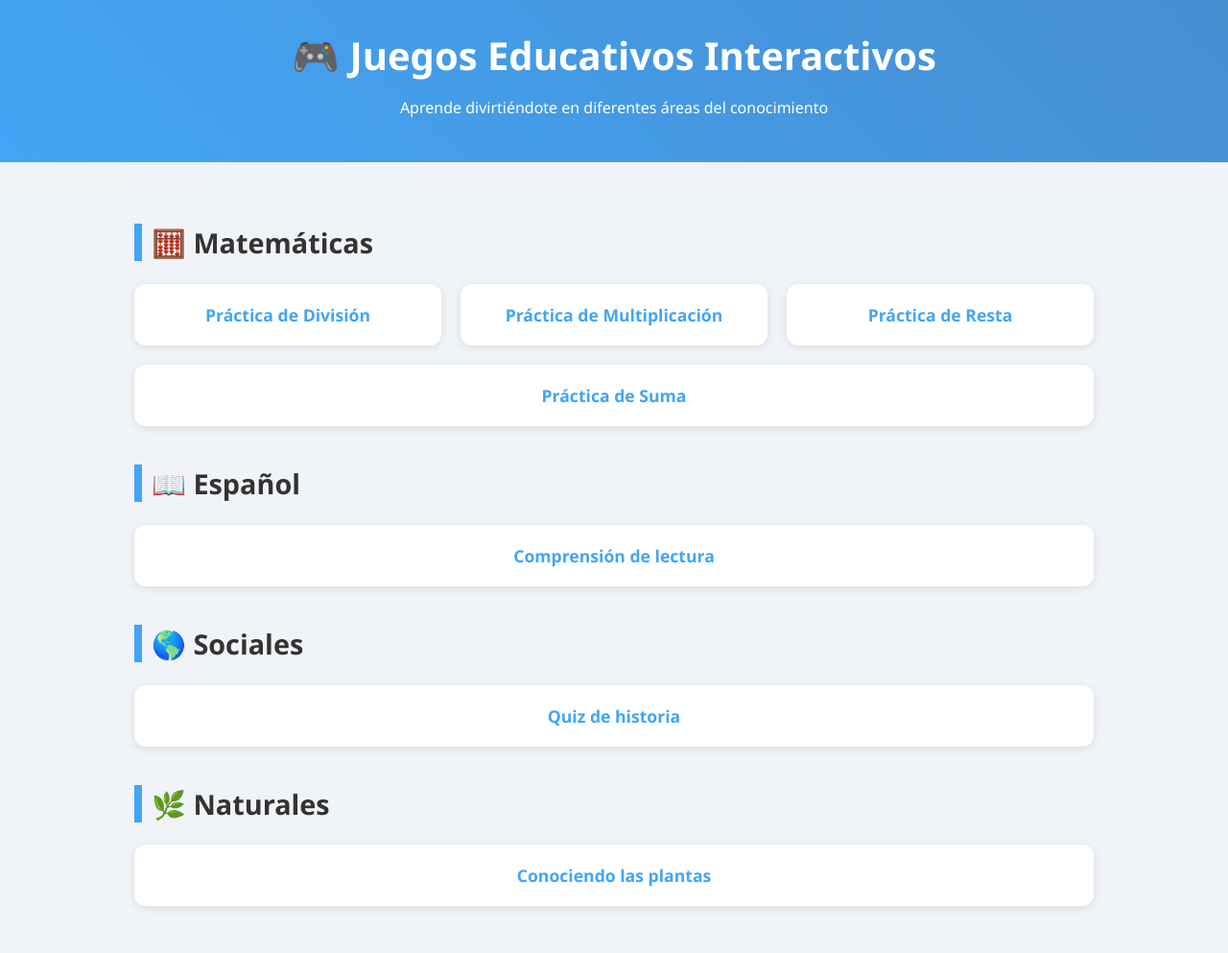
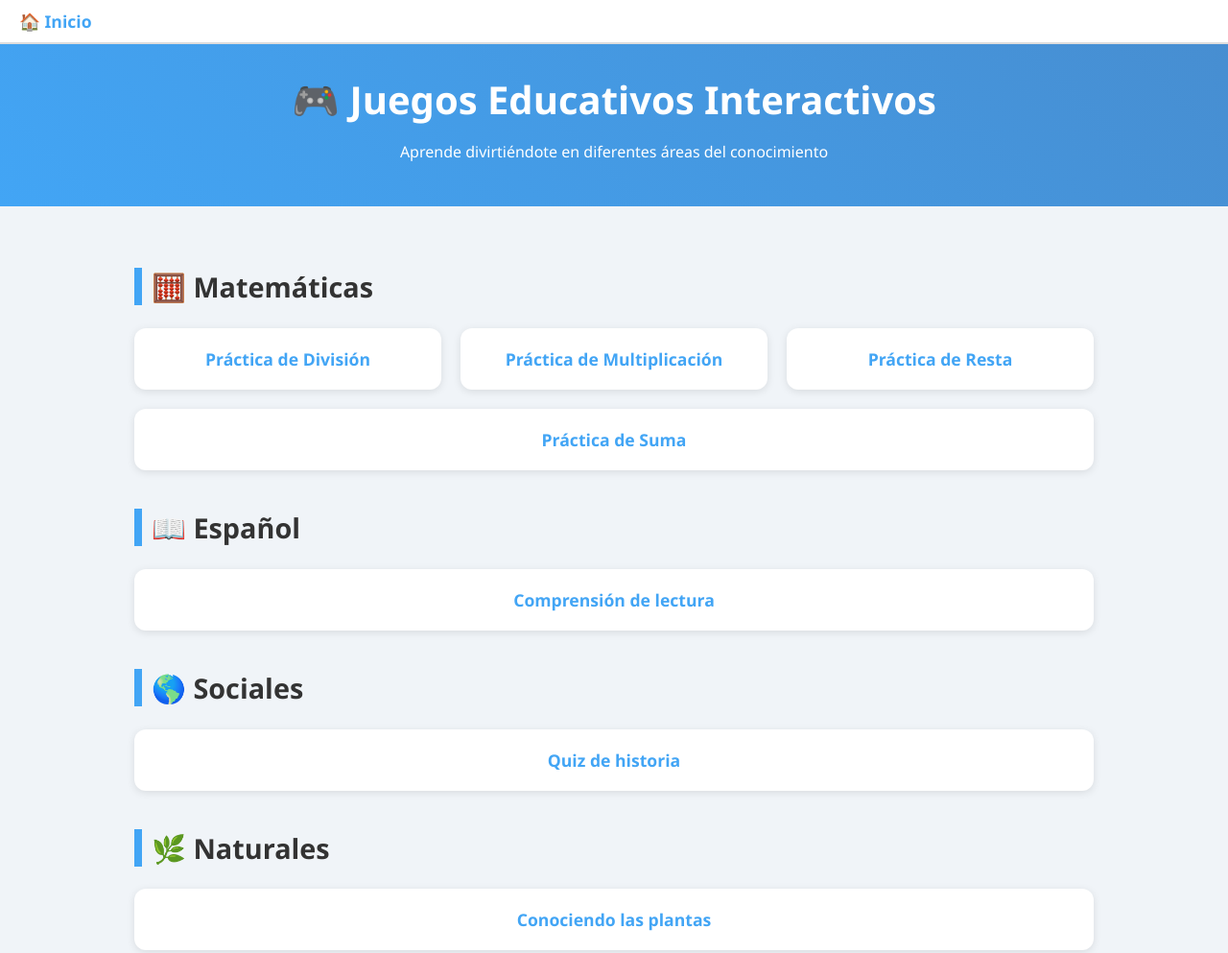
Before and after one commit to Juegoseducativosonline/juegoseducativosonline, a plain HTML site: page index.html in a window 1280 px wide. Shown: the whole page at 96% size. Drawn offline with Linux system fonts and the light colour scheme.

Commit message:
Update index.html

```diff
--- a/index.html
+++ b/index.html
@@ -1,4 +1,3 @@
-
 <!DOCTYPE html>
 <html lang="es">
 <head>
@@ -6,42 +5,65 @@
   <meta name="viewport" content="width=device-width, initial-scale=1.0"/>
   <title>Portal de Juegos Educativos</title>
   <style>
+    /* Menú fijo */
+    nav {
+      background: #ffffff;
+      border-bottom: 2px solid #ddd;
+      padding: 10px 20px;
+      position: sticky;
+      top: 0;
+      z-index: 1000;
+    }
+    nav a {
+      text-decoration: none;
+      color: #42a5f5;
+      font-weight: bold;
+      font-size: 1.1em;
+    }
+
     body {
       font-family: 'Segoe UI', sans-serif;
       background: #f0f4f8;
       margin: 0;
       padding: 0;
     }
+
     header {
       background: linear-gradient(45deg, #42a5f5, #478ed1);
       color: white;
       text-align: center;
       padding: 30px 10px;
     }
+
     header h1 {
       margin: 0;
       font-size: 2.5em;
     }
+
     main {
       max-width: 1000px;
       margin: auto;
       padding: 40px 20px;
     }
+
     .category {
       margin-bottom: 40px;
     }
+
     .category h2 {
       font-size: 1.8em;
       color: #333;
       border-left: 8px solid #42a5f5;
       padding-left: 10px;
     }
+
     .games {
       display: flex;
       flex-wrap: wrap;
       gap: 20px;
       margin-top: 15px;
     }
+
     .game-card {
       background: white;
       border-radius: 12px;
@@ -51,9 +73,11 @@
       text-align: center;
       transition: transform 0.3s;
     }
+
     .game-card:hover {
       transform: translateY(-5px);
     }
+
     .game-card a {
       text-decoration: none;
       color: #42a5f5;
@@ -63,6 +87,11 @@
   </style>
 </head>
 <body>
+
+  <nav>
+    <a href="/juegos-educativos/index.html">🏠 Inicio</a>
+  </nav>
+
   <header>
     <h1>🎮 Juegos Educativos Interactivos</h1>
     <p>Aprende divirtiéndote en diferentes áreas del conocimiento</p>
@@ -100,5 +129,6 @@
       </div>
     </section>
   </main>
+
 </body>
 </html>
```
